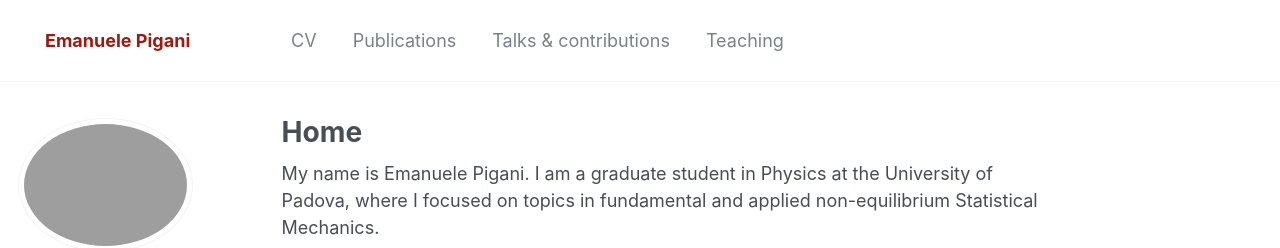
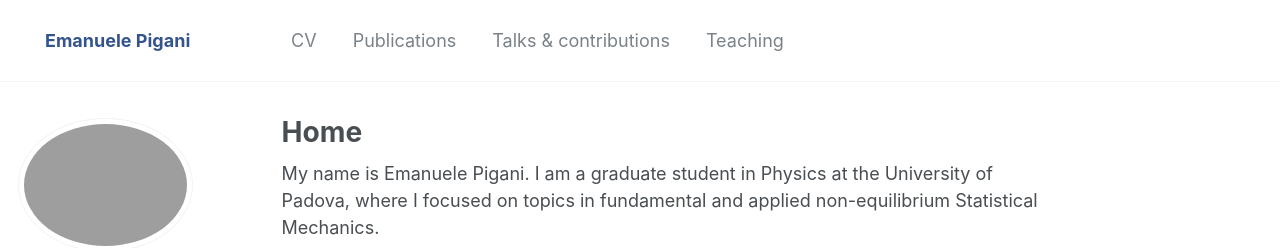
Before and after one commit to epigani/epigani.github.io, a Jekyll site: the page built from _pages/about.md, in a window 1280 px wide. Shown: the top 248 px of the page. Built offline with Jekyll 4.4.1, drawn with Linux system fonts in a browser that asks for light colours; some web fonts are replaced.

Commit message:
blue #34558b title

```diff
--- a/_includes/masthead.html
+++ b/_includes/masthead.html
@@ -6,7 +6,7 @@
       <nav id="site-nav" class="greedy-nav">
         <button><div class="navicon"></div></button>
         <ul class="visible-links">
-          <li class="masthead__menu-item masthead__menu-item--lg"><a href="{{ base_path }}/" style="color:#9e1910">{{ site.title }}</a></li>
+          <li class="masthead__menu-item masthead__menu-item--lg"><a href="{{ base_path }}/" style="color:#34558b">{{ site.title }}</a></li>
           {% for link in site.data.navigation.main %}
             {% if link.url contains 'http' %}
               {% assign domain = '' %}
```
